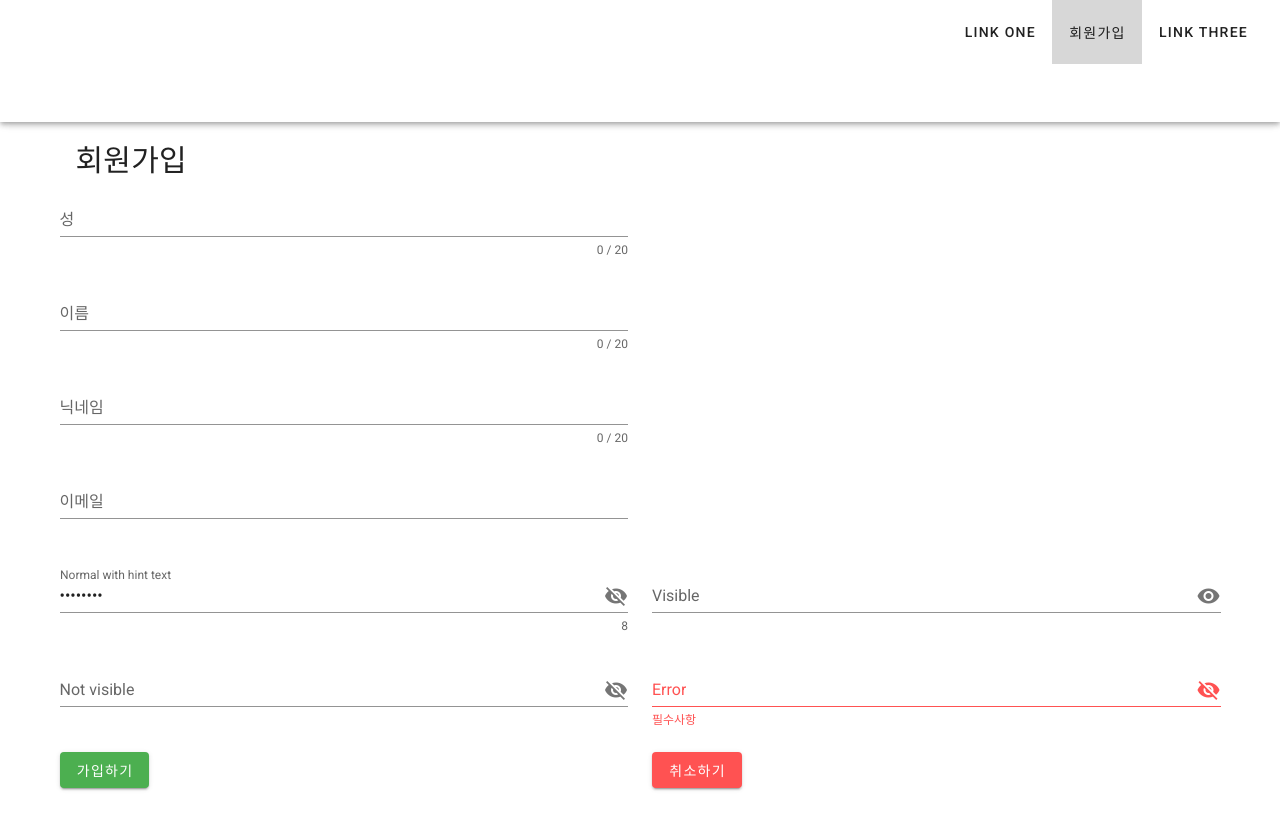
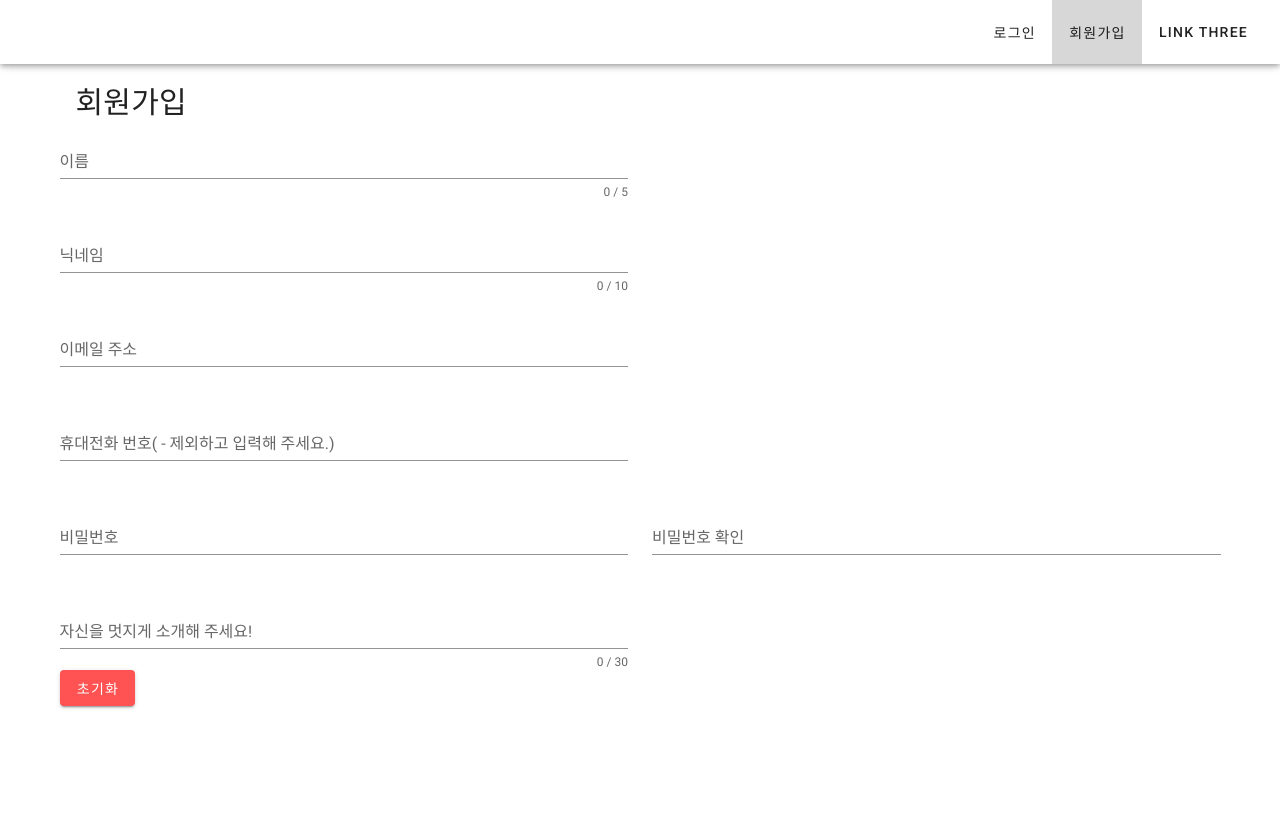
Before and after one commit to SwimmingLee/StudyPro, a Vue app in the folder front-sk/: page /join in a window 1280 px wide. Shown: the top 830 px of the page. Before the commit the page ends 800 px from the top, so only its background shows below. Built offline with nearby package versions, Linux system fonts and the light colour scheme.

Commit message:
Join.vue modified

```diff
--- a/front-sk/src/components/common/Header.vue
+++ b/front-sk/src/components/common/Header.vue
@@ -5,7 +5,7 @@
     </v-toolbar-title>
     <v-spacer></v-spacer>
     <v-toolbar-items class="hidden-sm-and-down">
-      <v-btn text>Link One</v-btn>
+     <v-btn to='/login' text>로그인</v-btn>
       <v-btn to='/join' text>회원가입</v-btn>
       <v-btn text>Link Three</v-btn>
     </v-toolbar-items>
--- a/front-sk/src/components/user/Join.vue
+++ b/front-sk/src/components/user/Join.vue
@@ -1,167 +1,118 @@
 <template>
-
     <v-form>
         <v-container>
+            <div id="app">
+                <v-app id="inspire">
+                    <v-form ref="form" v-model="valid" lazy-validation>
 
-            <v-card-text style="font-size:30px">
-            회원가입
-            </v-card-text>
+                        <v-card-text style="font-size:30px">
+                        회원가입
+                        </v-card-text>
 
-            <v-row>
-                <v-col cols="12" sm="6">
-                    <v-text-field
-                        v-model="last"
-                        :rules="[rules.required, rules.counter]"
-                        label="성"
-                        counter
-                        maxlength="20"
-                    ></v-text-field>
-                </v-col>
-            </v-row>
+                        <v-row><v-col cols="12" sm="6">
+                            <v-text-field v-model="name" :counter="5" :rules="nameRules" label="이름" required></v-text-field>
+                        </v-col></v-row>
 
-            <v-row>
-                <v-col cols="12" sm="6">
-                    <v-text-field
-                        v-model="first"
-                        :rules="[rules.required, rules.counter]"
-                        label="이름"
-                        counter
-                        maxlength="20"
-                    ></v-text-field>
-                </v-col>
-            </v-row>
+                        <v-row><v-col cols="12" sm="6">
+                            <v-text-field v-model="nickname" :counter="10" :rules="nicknameRules" label="닉네임" required></v-text-field>
+                        </v-col></v-row>
 
-            <v-row>
-                <v-col cols="12" sm="6">
-                    <v-text-field
-                        v-model="nickname"
-                        :rules="[rules.required, rules.counter]"
-                        label="닉네임"
-                        counter
-                        maxlength="20"
-                    ></v-text-field>
-                </v-col>
-            </v-row>
+                        <v-row><v-col cols="12" sm="6">
+                            <v-text-field v-model="email" :rules="emailRules" label="이메일 주소" required></v-text-field>
+                         </v-col></v-row>
 
-            <v-row>
-                <v-col cols="12" sm="6">
-                    <v-text-field
-                        v-model="email"
-                        :rules="[rules.required, rules.email]"
-                        label="이메일"
-                    ></v-text-field>
-                </v-col>
-            </v-row>
+                         <v-row><v-col cols="12" sm="6">
+                            <v-text-field v-model="phone" :rules="phoneRules" label="휴대전화 번호( - 제외하고 입력해 주세요.)" required></v-text-field>
+                         </v-col></v-row>
 
+                        <v-row><v-col cols="12" sm="6">
+                            <v-text-field label="비밀번호" v-model="password" :rules="passwordRules" type="password" required></v-text-field>
+                            </v-col>
+                            <v-col cols="12" sm="6">
+                            <v-text-field label="비밀번호 확인" v-model="confirmPassword" :rules="confirmPasswordRules.concat(passwordConfirmationRule)" type="password" required></v-text-field>
+                        </v-col></v-row>
 
-            <v-row>
-
-                <v-col cols="12" sm="6">
-                <v-text-field
-                    v-model="password"
-                    :append-icon="show1 ? 'mdi-eye' : 'mdi-eye-off'"
-                    :rules="[rules.required, rules.min]"
-                    :type="show1 ? 'text' : 'password'"
-                    name="input-10-1"
-                    label="Normal with hint text"
-                    hint="At least 8 characters"
-                    counter
-                    @click:append="show1 = !show1"
-                ></v-text-field>
-                </v-col>
-
-                <v-col cols="12" sm="6">
-                <v-text-field
-                    :append-icon="show2 ? 'mdi-eye' : 'mdi-eye-off'"
-                    :rules="[rules.required, rules.min]"
-                    :type="show2 ? 'text' : 'password'"
-                    name="input-10-2"
-                    label="Visible"
-                    hint="At least 8 characters"
-                    value=""
-                    class="input-group--focused"
-                    @click:append="show2 = !show2"
-                ></v-text-field>
-                </v-col>
-
-                <v-col cols="12" sm="6">
-                <v-text-field
-                    :append-icon="show3 ? 'mdi-eye' : 'mdi-eye-off'"
-                    :rules="[rules.required, rules.min]"
-                    :type="show3 ? 'text' : 'password'"
-                    name="input-10-2"
-                    label="Not visible"
-                    hint="At least 8 characters"
-                    value=""
-                    class="input-group--focused"
-                    @click:append="show3 = !show3"
-                ></v-text-field>
-                </v-col>
-
-                <v-col cols="12" sm="6">
-                <v-text-field
-                    :append-icon="show4 ? 'mdi-eye' : 'mdi-eye-off'"
-                    :rules="[rules.required, rules.emailMatch]"
-                    :type="show4 ? 'text' : 'password'"
-                    name="input-10-2"
-                    label="Error"
-                    hint="At least 8 characters"
-                    value=""
-                    error
-                    @click:append="show4 = !show4"
-                ></v-text-field>
-                </v-col>
-
-            </v-row>
-
-
-            <v-row align="right">
-                <v-col >
-                    <v-btn color="success" dark>가입하기</v-btn>
-                </v-col>
-
-                <v-col>
-                    <v-btn color="error" dark>취소하기</v-btn>
-                </v-col>
-
-            </v-row>
+                        <v-row><v-col cols="12" sm="6">
+                            <v-text-field v-model="introducing" :counter="30" :rules="introducingRules" label="자신을 멋지게 소개해 주세요!" required></v-text-field>
+                        </v-col></v-row>
 
 
 
+                        <!-- <v-btn :disabled="!valid" color="success" @click="validate">
+                            validation
+                        </v-btn> -->
 
+                        <v-btn color="error" @click="reset">
+                            초기화
+                        </v-btn>
+
+                        <!-- <v-btn color="warning" @click="resetValidation">
+                            Reset Validation
+                        </v-btn> -->
+
+                    </v-form>
+                </v-app>
+            </div>
         </v-container>
     </v-form>
 </template>
 
 
 <script>
-  export default {
-    data () {
-      return {
 
-        show1: false,
-        show2: true,
-        show3: false,
-        show4: false,
-        password: 'Password',
+export default {
+   data: () => ({
+    valid: true,
+    name: "",
+    nameRules: [
+      v => !!v || "이름을 입력해 주세요.",
+      v => (v && v.length <= 5) || "이름은 최대 5자입니다."
+    ],
+    nickname: "",
+    nicknameRules: [
+      v => !!v || "닉네임을 입력해 주세요.",
+      v => (v && v.length <= 10) || "닉네임은 최대 10자입니다."
+    ],
+    email: "",
+    emailRules: [
+      v => !!v || "이메일 주소를 입력해 주세요.",
+      v => /^(([^<>()[\]\\.,;:\s@"]+(\.[^<>()[\]\\.,;:\s@"]+)*)|(".+"))@((\[[0-9]{1,3}\.[0-9]{1,3}\.[0-9]{1,3}\.[0-9]{1,3}])|(([a-zA-Z\-0-9]+\.)+[a-zA-Z]{2,}))$/.test(v) || "이메일 주소 형식이 올바르지 않습니다."
+    ],
+    phone: "",
+    phoneRules: [
+      v => !!v || "휴대전화 번호를 입력해 주세요.",
+      v => (v && v.length <= 11) || "전화번호 형식이 올바르지 않습니다.",
+    ],
+    password: "",
+    confirmPassword: "",
+    passwordRules: [v => !!v || "비밀번호를 입력해 주세요."],
+    confirmPasswordRules: [v => !!v || "비밀번호를 한 번 더 입력해 주세요."
+    ],
+    introducing: "",
+    introducingRules: [
+      v => !!v || "하고싶은 말을 자유롭게 작성해 보세요!",
+      v => (v && v.length <= 30) || "최대 30자까지 입력 가능합니다."
+    ]
+  }),
 
-        first: '',
-        last: '',
-        nickname: '',
-        email: '',
-        rules: {
-          required: value => !!value || '필수사항',
-          counter: value => value.length <= 20 || '최대 10자까지 가능합니다.',
-          email: value => {
-            const pattern = /^(([^<>()[\]\\.,;:\s@"]+(\.[^<>()[\]\\.,;:\s@"]+)*)|(".+"))@((\[[0-9]{1,3}\.[0-9]{1,3}\.[0-9]{1,3}\.[0-9]{1,3}])|(([a-zA-Z\-0-9]+\.)+[a-zA-Z]{2,}))$/
-            return pattern.test(value) || '이메일 형식이 올바르지 않습니다.'
-          },
-          min: v => v.length >= 8 || 'Min 8 characters',
-          emailMatch: () => ('The email and password you entered don\'t match'),
-        },
-
-
+  methods: {
+    validate() {
+      if (this.$refs.form.validate()) {
+        this.snackbar = true;
       }
     },
+    reset() {
+      this.$refs.form.reset();
+    },
+    resetValidation() {
+      this.$refs.form.resetValidation();
+    }
+  },
+  computed: {
+    passwordConfirmationRule() {
+      return () =>
+        this.password === this.confirmPassword || "비밀번호가 서로 일치하지 않습니다.";
+    }
   }
+}
 </script>
--- /dev/null
+++ b/front-sk/src/components/user/Login.vue
@@ -0,0 +1,104 @@
+<template>
+
+    <v-form>
+        <v-container>
+
+            <v-card-text style="font-size:30px">
+            테스트! 테스트!
+            </v-card-text>
+
+            <!-- <v-row>
+                <v-col cols="12" sm="6">
+                    <v-text-field
+                        v-model="last"
+                        :rules="[rules.required, rules.counter]"
+                        label="성"
+                        counter
+                        maxlength="20"
+                    ></v-text-field>
+                </v-col>
+            </v-row>
+
+            <v-row>
+                <v-col cols="12" sm="6">
+                    <v-text-field
+                        v-model="first"
+                        :rules="[rules.required, rules.counter]"
+                        label="이름"
+                        counter
+                        maxlength="20"
+                    ></v-text-field>
+                </v-col>
+            </v-row>
+
+            <v-row>
+                <v-col cols="12" sm="6">
+                    <v-text-field
+                        v-model="nickname"
+                        :rules="[rules.required, rules.counter]"
+                        label="닉네임"
+                        counter
+                        maxlength="20"
+                    ></v-text-field>
+                </v-col>
+            </v-row>
+
+            <v-row>
+                <v-col cols="12" sm="6">
+                    <v-text-field
+                        v-model="email"
+                        :rules="[rules.required, rules.email]"
+                        label="이메일"
+                    ></v-text-field>
+                </v-col>
+            </v-row>
+
+
+
+
+
+            <v-row align="right">
+                <v-col >
+                    <v-btn color="success" dark>가입하기</v-btn>
+                </v-col>
+
+                <v-col>
+                    <v-btn color="error" dark>취소하기</v-btn>
+                </v-col>
+
+            </v-row> -->
+
+        </v-container>
+    </v-form>
+</template>
+
+
+// <script>
+//   export default {
+//     data () {
+//       return {
+
+//         show1: false,
+//         show2: true,
+//         show3: false,
+//         show4: false,
+//         password: 'Password',
+
+//         first: '',
+//         last: '',
+//         nickname: '',
+//         email: '',
+//         rules: {
+//           required: value => !!value || '필수사항',
+//           counter: value => value.length <= 20 || '최대 10자까지 가능합니다.',
+//           email: value => {
+//             const pattern = /^(([^<>()[\]\\.,;:\s@"]+(\.[^<>()[\]\\.,;:\s@"]+)*)|(".+"))@((\[[0-9]{1,3}\.[0-9]{1,3}\.[0-9]{1,3}\.[0-9]{1,3}])|(([a-zA-Z\-0-9]+\.)+[a-zA-Z]{2,}))$/
+//             return pattern.test(value) || '이메일 형식이 올바르지 않습니다.'
+//           }
+//         },
+
+
+//       }
+//     },
+//   }
+// </script>
--- a/front-sk/src/router/index.js
+++ b/front-sk/src/router/index.js
@@ -4,6 +4,7 @@ import intro from '../views/Intro'
 import home from '../views/Home'
 import appHeader from '@/components/common/Header'
 import join from '@/components/user/Join'
+import login from '@/components/user/Login'
 
 Vue.use(VueRouter)
 
@@ -33,6 +34,15 @@ const routes = [{
             default: join,
             footer: null
         }
+    },
+    {
+        path: '/login',
+        name: 'login',
+        components: {
+            header: appHeader,
+            default: login,
+            footer: null
+        }
     }
 ]
 
```
